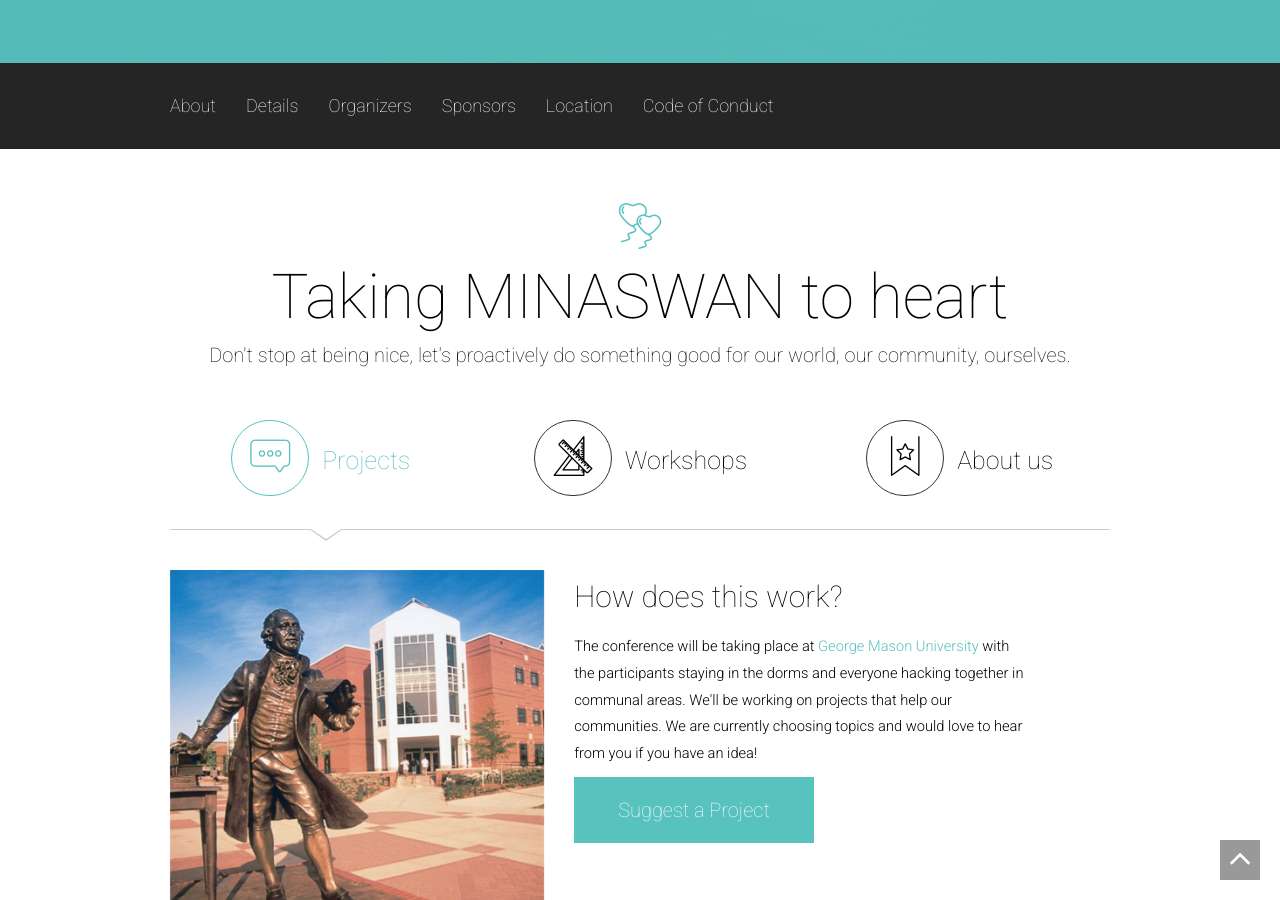
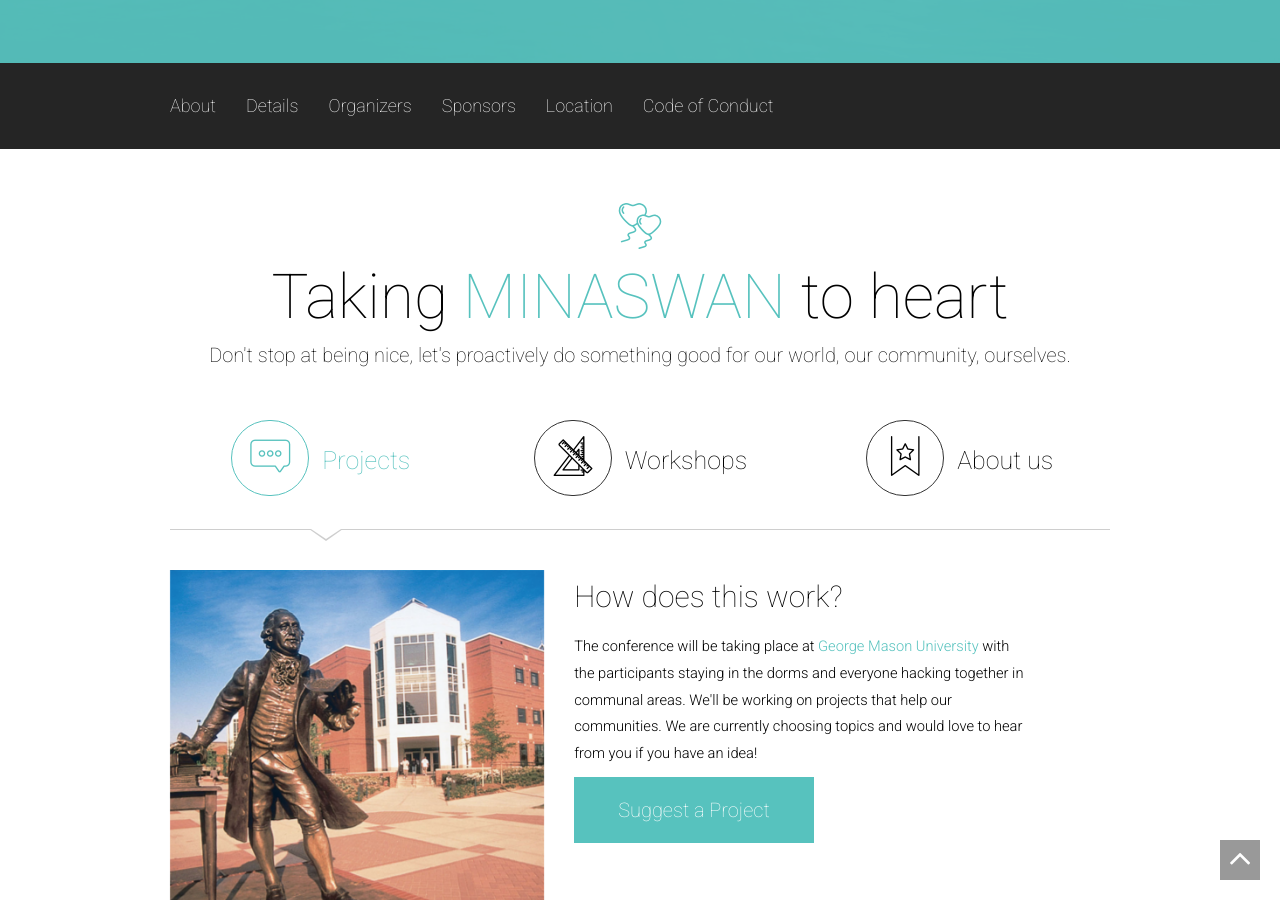
Before and after one commit to rubyforgood/rubyforgood.org--old, a Jekyll site: the page index.html, which Jekyll copies as it is, in a window 1280 px wide and 900 px high, scrolled down 837 px. Built offline with Jekyll 4.4.1, drawn with Linux system fonts in a browser that asks for light colours; part of the change alters nothing that is shown.

```diff
--- a/index.html
+++ b/index.html
@@ -96,7 +96,7 @@
 <section id="about" class="section dark">
   <div class="container">
     <div class="icon-wrap"><span class="icon icon-active icon-party-09"></span></div>
-    <h3>Taking MINASWAN to heart</h3>
+    <h3>Taking <a href="http://en.wikipedia.org/wiki/MINASWAN">MINASWAN</a> to heart</h3>
     <div class="sub-title">Don't stop at being nice, let's proactively do something good for our world, our community, ourselves.</div>
     <br />
     <br />
```
